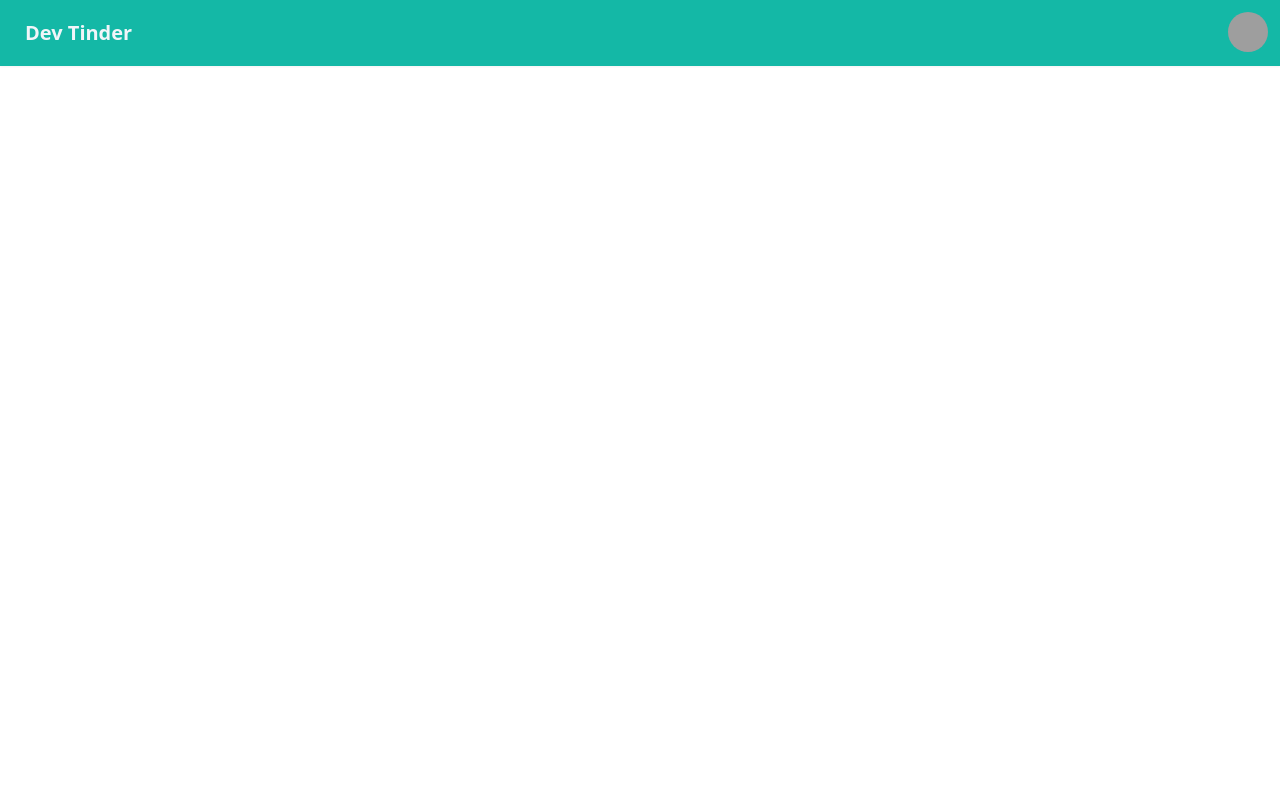
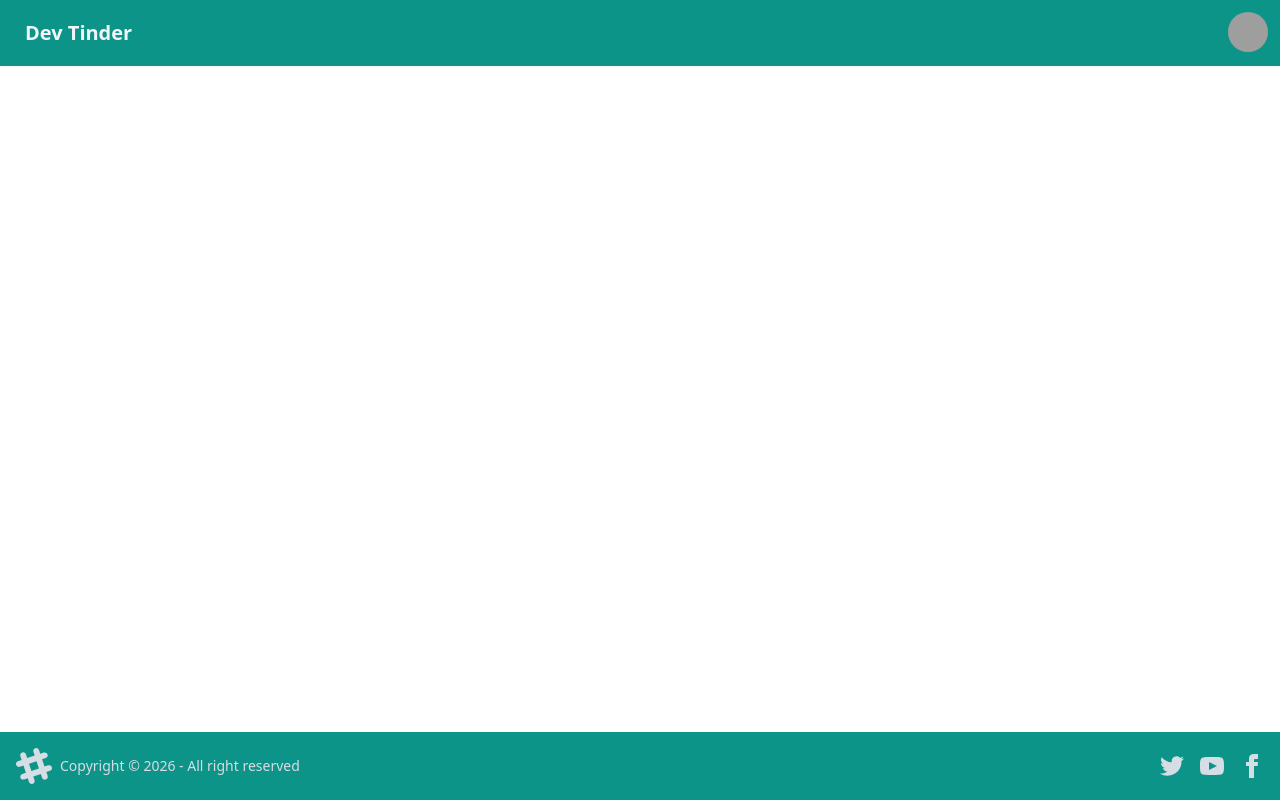
Before and after one commit to kangnasharma46/devtinder, a React (Vite) app: page / in a window 1280 px wide. Built offline with nearby package versions, Linux system fonts and the light colour scheme; grey boxes are pictures that could not be loaded.

Commit message:
body+router+login+profile+footer

```diff
--- a/package.json
+++ b/package.json
@@ -12,7 +12,8 @@
   "dependencies": {
     "daisyui": "^4.12.24",
     "react": "^19.2.4",
-    "react-dom": "^19.2.4"
+    "react-dom": "^19.2.4",
+    "react-router-dom": "^7.13.1"
   },
   "devDependencies": {
     "@eslint/js": "^9.39.4",
--- a/src/App.jsx
+++ b/src/App.jsx
@@ -1,43 +1,19 @@
+import { Body } from "./components/Body";
+import { Navbar } from "./components/Navbar";
+import { BrowserRouter, Route, Router, Routes } from "react-router-dom";
+
 function App() {
   return (
-    <div class="navbar bg-base-100 shadow-sm bg-teal-500">
-      <div class="flex-1">
-        <a class="btn btn-ghost text-xl text-slate-100">Dev Tinder</a>
-      </div>
-      <div class="flex gap-2">
-        <div class="dropdown dropdown-end">
-          <div
-            tabindex="0"
-            role="button"
-            class="btn btn-ghost btn-circle avatar"
-          >
-            <div class="w-10 rounded-full">
-              <img
-                alt="Tailwind CSS Navbar component"
-                src="https://img.daisyui.com/images/stock/photo-1534528741775-53994a69daeb.webp"
-              />
-            </div>
-          </div>
-          <ul
-            tabindex="-1"
-            class="menu menu-sm dropdown-content bg-base-100 rounded-box z-1 mt-3 w-52 p-2 shadow"
-          >
-            <li>
-              <a class="justify-between">
-                Profile
-                <span class="badge">New</span>
-              </a>
-            </li>
-            <li>
-              <a>Settings</a>
-            </li>
-            <li>
-              <a>Logout</a>
-            </li>
-          </ul>
-        </div>
-      </div>
-    </div>
+    <>
+      <BrowserRouter>
+        <Routes>
+          <Route path="/" element=<Body />>
+            <Route path="/login"></Route>
+            <Route path="/profile"></Route>
+          </Route>
+        </Routes>
+      </BrowserRouter>
+    </>
   );
 }
 
--- /dev/null
+++ b/src/components/Body.jsx
@@ -0,0 +1,14 @@
+import React from "react";
+import { Navbar } from "./Navbar";
+import { Footer } from "./Footer";
+import { Outlet } from "react-router-dom";
+
+export const Body = () => {
+  return (
+    <>
+      <Navbar />
+      <Outlet />
+      <Footer />
+    </>
+  );
+};
--- /dev/null
+++ b/src/components/Footer.jsx
@@ -0,0 +1,57 @@
+import React from "react";
+
+export const Footer = () => {
+  return (
+    <footer className="footer sm:footer-horizontal text-neutral-content items-center p-4 fixed bottom-0  bg-teal-600">
+      <aside className="grid-flow-col items-center">
+        <svg
+          width="36"
+          height="36"
+          viewBox="0 0 24 24"
+          xmlns="http://www.w3.org/2000/svg"
+          fillRule="evenodd"
+          clipRule="evenodd"
+          className="fill-current"
+        >
+          <path d="M22.672 15.226l-2.432.811.841 2.515c.33 1.019-.209 2.127-1.23 2.456-1.15.325-2.148-.321-2.463-1.226l-.84-2.518-5.013 1.677.84 2.517c.391 1.203-.434 2.542-1.831 2.542-.88 0-1.601-.564-1.86-1.314l-.842-2.516-2.431.809c-1.135.328-2.145-.317-2.463-1.229-.329-1.018.211-2.127 1.231-2.456l2.432-.809-1.621-4.823-2.432.808c-1.355.384-2.558-.59-2.558-1.839 0-.817.509-1.582 1.327-1.846l2.433-.809-.842-2.515c-.33-1.02.211-2.129 1.232-2.458 1.02-.329 2.13.209 2.461 1.229l.842 2.515 5.011-1.677-.839-2.517c-.403-1.238.484-2.553 1.843-2.553.819 0 1.585.509 1.85 1.326l.841 2.517 2.431-.81c1.02-.33 2.131.211 2.461 1.229.332 1.018-.21 2.126-1.23 2.456l-2.433.809 1.622 4.823 2.433-.809c1.242-.401 2.557.484 2.557 1.838 0 .819-.51 1.583-1.328 1.847m-8.992-6.428l-5.01 1.675 1.619 4.828 5.011-1.674-1.62-4.829z"></path>
+        </svg>
+        <p>Copyright © {new Date().getFullYear()} - All right reserved</p>
+      </aside>
+      <nav className="grid-flow-col gap-4 md:place-self-center md:justify-self-end">
+        <a>
+          <svg
+            xmlns="http://www.w3.org/2000/svg"
+            width="24"
+            height="24"
+            viewBox="0 0 24 24"
+            className="fill-current"
+          >
+            <path d="M24 4.557c-.883.392-1.832.656-2.828.775 1.017-.609 1.798-1.574 2.165-2.724-.951.564-2.005.974-3.127 1.195-.897-.957-2.178-1.555-3.594-1.555-3.179 0-5.515 2.966-4.797 6.045-4.091-.205-7.719-2.165-10.148-5.144-1.29 2.213-.669 5.108 1.523 6.574-.806-.026-1.566-.247-2.229-.616-.054 2.281 1.581 4.415 3.949 4.89-.693.188-1.452.232-2.224.084.626 1.956 2.444 3.379 4.6 3.419-2.07 1.623-4.678 2.348-7.29 2.04 2.179 1.397 4.768 2.212 7.548 2.212 9.142 0 14.307-7.721 13.995-14.646.962-.695 1.797-1.562 2.457-2.549z"></path>
+          </svg>
+        </a>
+        <a>
+          <svg
+            xmlns="http://www.w3.org/2000/svg"
+            width="24"
+            height="24"
+            viewBox="0 0 24 24"
+            className="fill-current"
+          >
+            <path d="M19.615 3.184c-3.604-.246-11.631-.245-15.23 0-3.897.266-4.356 2.62-4.385 8.816.029 6.185.484 8.549 4.385 8.816 3.6.245 11.626.246 15.23 0 3.897-.266 4.356-2.62 4.385-8.816-.029-6.185-.484-8.549-4.385-8.816zm-10.615 12.816v-8l8 3.993-8 4.007z"></path>
+          </svg>
+        </a>
+        <a>
+          <svg
+            xmlns="http://www.w3.org/2000/svg"
+            width="24"
+            height="24"
+            viewBox="0 0 24 24"
+            className="fill-current"
+          >
+            <path d="M9 8h-3v4h3v12h5v-12h3.642l.358-4h-4v-1.667c0-.955.192-1.333 1.115-1.333h2.885v-5h-3.808c-3.596 0-5.192 1.583-5.192 4.615v3.385z"></path>
+          </svg>
+        </a>
+      </nav>
+    </footer>
+  );
+};
--- /dev/null
+++ b/src/components/Login.jsx
@@ -0,0 +1,5 @@
+import React from "react";
+
+export const Login = () => {
+  return <div>Login</div>;
+};
--- /dev/null
+++ b/src/components/Navbar.jsx
@@ -0,0 +1,44 @@
+import React from "react";
+
+export const Navbar = () => {
+  return (
+    <div class="navbar shadow-sm bg-teal-600">
+      <div class="flex-1">
+        <a class="btn btn-ghost text-xl text-slate-100">Dev Tinder</a>
+      </div>
+      <div class="flex gap-2">
+        <div class="dropdown dropdown-end">
+          <div
+            tabindex="0"
+            role="button"
+            class="btn btn-ghost btn-circle avatar"
+          >
+            <div class="w-10 rounded-full">
+              <img
+                alt="Tailwind CSS Navbar component"
+                src="https://img.daisyui.com/images/stock/photo-1534528741775-53994a69daeb.webp"
+              />
+            </div>
+          </div>
+          <ul
+            tabindex="-1"
+            class="menu menu-sm dropdown-content bg-base-100 rounded-box z-1 mt-3 w-52 p-2 shadow"
+          >
+            <li>
+              <a class="justify-between">
+                Profile
+                <span class="badge">New</span>
+              </a>
+            </li>
+            <li>
+              <a>Settings</a>
+            </li>
+            <li>
+              <a>Logout</a>
+            </li>
+          </ul>
+        </div>
+      </div>
+    </div>
+  );
+};
--- /dev/null
+++ b/src/components/Profile.jsx
@@ -0,0 +1,7 @@
+import React from 'react'
+
+export const Profile = () => {
+  return (
+    <div>Profile</div>
+  )
+}
```
Also changed, not shown: 1 other file (tests, documents, lock files or other folders).
